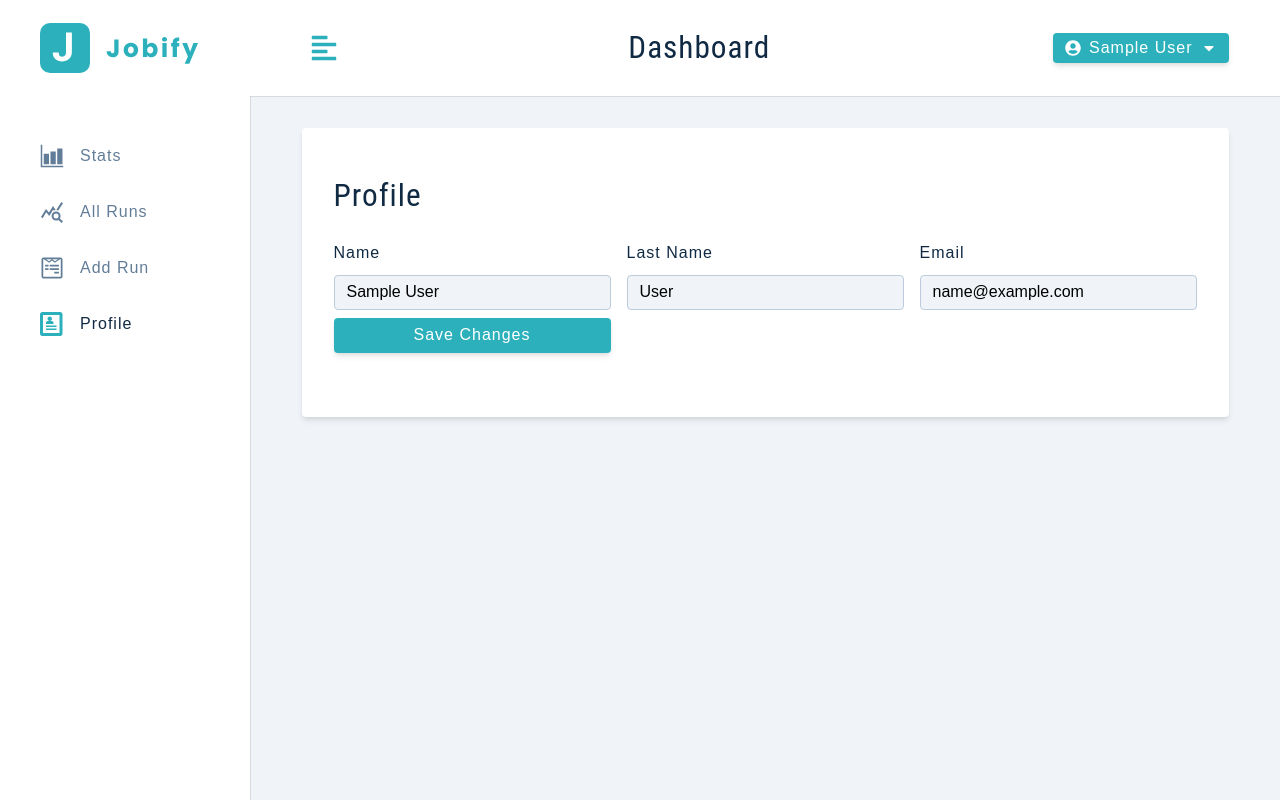
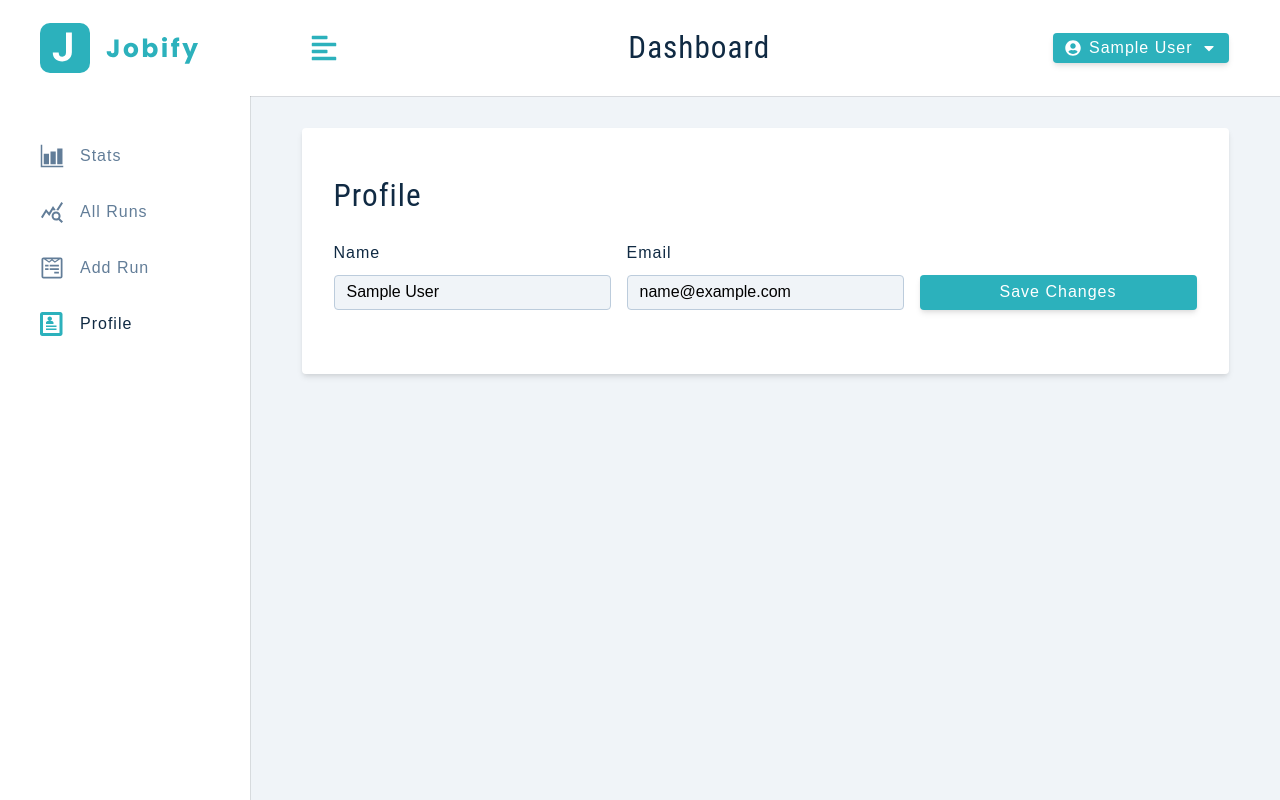
Before and after one commit to MounirEl-Abbas/runTracker, a React (Create React App) app in the folder client/: page /profile in a window 1280 px wide. Built offline with nearby package versions, Linux system fonts and the light colour scheme; sample sign-in values are in the browser's storage.

Commit message:
Remove_run_notes

```diff
--- a/client/src/context/appContext.jsx
+++ b/client/src/context/appContext.jsx
@@ -44,7 +44,6 @@ export const initialState = {
   runTime: 0,
   runDistance: 0,
   stepsTaken: 0,
-  runNotes: "",
   runRating: "adequate",
   runRatingOptions: ["superb", "adequate", "poor"],
   isEditing: false,
@@ -192,14 +191,13 @@ const AppProvider = ({ children }) => {
     dispatch({ type: CREATE_RUN_BEGIN });
 
     try {
-      const { runTime, runDistance, stepsTaken, runRating, runNotes } = state;
+      const { runTime, runDistance, stepsTaken, runRating } = state;
 
       await authFetch.post("/runs", {
         runTime,
         runDistance,
         stepsTaken,
         runRating,
-        runNotes,
       });
       dispatch({ type: CREATE_RUN_SUCCESS });
       dispatch({ type: CLEAR_VALUES });
@@ -252,13 +250,12 @@ const AppProvider = ({ children }) => {
     dispatch({ type: EDIT_RUN_BEGIN });
 
     try {
-      const { runTime, runDistance, stepsTaken, runRating, runNotes } = state;
+      const { runTime, runDistance, stepsTaken, runRating } = state;
       await authFetch.patch(`/runs/${state.editRunId}`, {
         runTime,
         runDistance,
         stepsTaken,
         runRating,
-        runNotes,
       });
       dispatch({ type: EDIT_RUN_SUCCESS });
       dispatch({ type: CLEAR_VALUES });
--- a/client/src/context/reducer.jsx
+++ b/client/src/context/reducer.jsx
@@ -173,7 +173,7 @@ const reducer = (state, action) => {
 
   if (action.type === SET_EDIT_RUN) {
     const run = state.runs.find(run => run._id === action.payload.runId);
-    const { _id, runTime, runDistance, stepsTaken, runRating, runNotes } = run;
+    const { _id, runTime, runDistance, stepsTaken, runRating } = run;
     return {
       ...state,
       isEditing: true,
@@ -182,7 +182,6 @@ const reducer = (state, action) => {
       runDistance,
       stepsTaken,
       runRating,
-      runNotes,
     };
   }
 
@@ -254,7 +253,7 @@ const reducer = (state, action) => {
       runDistance: 0,
       stepsTaken: 0,
       runRating: "adequate",
-      runNotes: "",
+
       isEditing: false,
       editJobId: "",
     };
--- a/client/src/pages/dashboard/Profile.jsx
+++ b/client/src/pages/dashboard/Profile.jsx
@@ -9,16 +9,15 @@ const Profile = () => {
 
   const [name, setName] = useState(user?.name);
   const [email, setEmail] = useState(user?.email);
-  const [lastName, setLastName] = useState(user?.lastName);
 
   const handleSubmit = e => {
     e.preventDefault();
 
-    if (!name || !email || !lastName) {
+    if (!name || !email) {
       displayAlert();
       return;
     }
-    updateUser({ name, email, lastName });
+    updateUser({ name, email });
   };
 
   return (
@@ -33,13 +32,7 @@ const Profile = () => {
             value={name}
             handleChange={e => setName(e.target.value)}
           />
-          <FormRow
-            type="text"
-            name="lastName"
-            labelText="Last Name"
-            value={lastName}
-            handleChange={e => setLastName(e.target.value)}
-          />
+
           <FormRow
             type="email"
             name="email"
```
